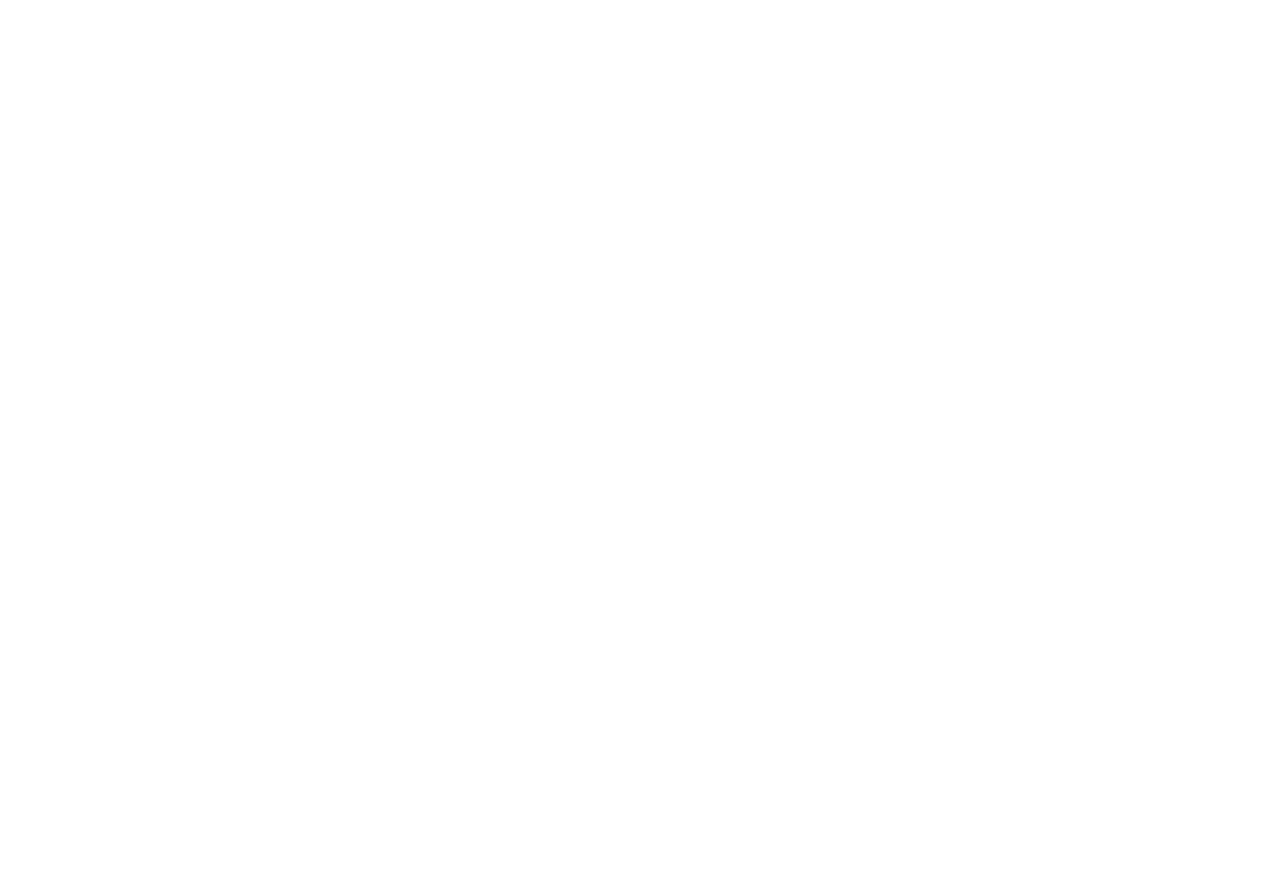
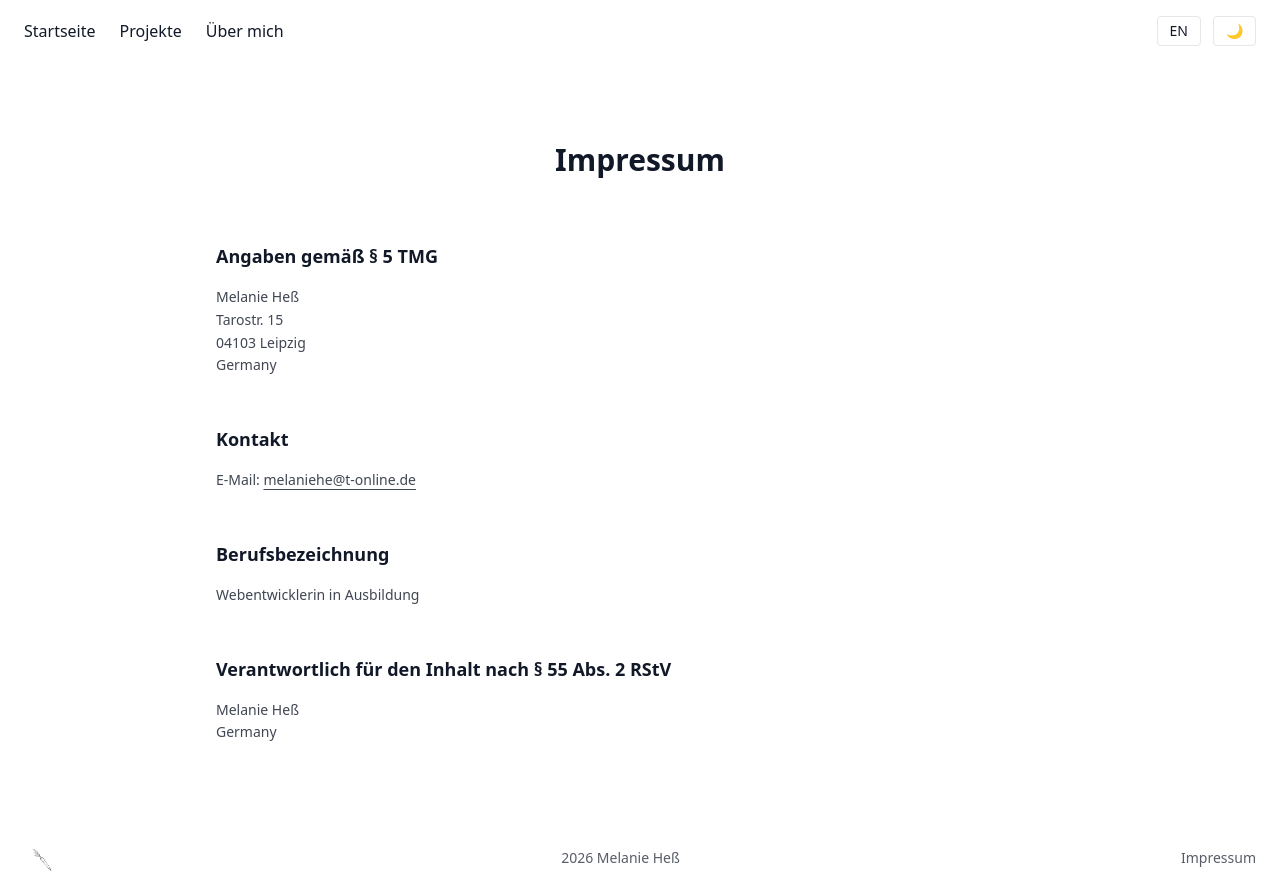
Before and after one commit to MelaTheCreator/portfolio, a React (Vite) app in the folder application/: page /impressum in a window 1280 px wide. Before the commit this address had no page. Before the commit the page ends 800 px from the top, so only its background shows below. Built offline with nearby package versions, Linux system fonts and the light colour scheme.

Commit message:
feat: add impressum

```diff
--- a/application/src/App.jsx
+++ b/application/src/App.jsx
@@ -5,6 +5,7 @@
 import About from "./pages/About";
 import Projects from "./pages/Projects";
 import CV from "./pages/CV";
+import Impressum from "./pages/Impressum";
 
 export default function App() {
   return (
@@ -16,6 +17,7 @@
           <Route path="/about/cv" element={<CV />} />
           <Route path="/about/cv/print" element={<CVPrint />} />
           <Route path="/projects" element={<Projects />} />
+          <Route path="/impressum" element={<Impressum />} />
         </Route>
       </Routes>
     </BrowserRouter>
--- a/application/src/components/Footer.jsx
+++ b/application/src/components/Footer.jsx
@@ -1,4 +1,5 @@
 import { useState, useEffect } from "react";
+import { Link } from "react-router-dom";
 import confetti from "canvas-confetti";
 
 export default function Footer() {
@@ -49,14 +50,22 @@
   };
 
   return (
-    <footer className="px-6 py-6 text-sm text-center opacity-70 flex items-center justify-center gap-2">
-      <button
-        onClick={handleCarrotClick}
-        className="inline-flex items-center transition-transform duration-200 hover:scale-110"
-      >
-        <img src="/moehre.webp" alt="icon" className="w-9 h-6" />
-      </button>{" "}
-      {new Date().getFullYear()} Melanie Heß
+    <footer className="px-6 py-6 text-sm text-center opacity-70 flex flex-col gap-5">
+      <div className="flex  justify-between gap-2 w-">
+        <button
+          onClick={handleCarrotClick}
+          className="inline-flex items-center transition-transform duration-200 hover:scale-110"
+        >
+          <img src="/moehre.webp" alt="icon" className="w-9 h-6" />
+        </button>
+        <span>{new Date().getFullYear()} Melanie Heß</span>
+        <Link
+          to="/impressum"
+          className="underline-offset-4 hover:opacity-100 transition"
+        >
+          Impressum
+        </Link>
+      </div>
     </footer>
   );
 }
--- /dev/null
+++ b/application/src/pages/Impressum.jsx
@@ -0,0 +1,78 @@
+import { useLanguage } from "../context/LanguageContext";
+
+export default function Impressum() {
+  const { language } = useLanguage();
+
+  const isDE = language === "de";
+
+  return (
+    <section className="px-6 py-20 max-w-4xl mx-auto">
+      <h2 className="text-3xl font-bold text-center mb-16">
+        {isDE ? "Impressum" : "Legal Notice"}
+      </h2>
+
+      <div className="space-y-12 text-sm leading-relaxed">
+        {/* §5 TMG */}
+        <section>
+          <h3 className="text-lg font-semibold mb-4">
+            {isDE
+              ? "Angaben gemäß § 5 TMG"
+              : "Information according to § 5 TMG"}
+          </h3>
+
+          <p className="opacity-80">
+            Melanie Heß
+            <br />
+            Tarostr. 15
+            <br />
+            04103 Leipzig
+            <br />
+            Germany
+          </p>
+        </section>
+
+        <section>
+          <h3 className="text-lg font-semibold mb-4">
+            {isDE ? "Kontakt" : "Contact"}
+          </h3>
+
+          <p className="opacity-80">
+            {isDE ? "E-Mail:" : "Email:"}{" "}
+            <a
+              href="mailto:melaniehe@t-online.de"
+              className="underline underline-offset-4"
+            >
+              melaniehe@t-online.de
+            </a>
+          </p>
+        </section>
+
+        <section>
+          <h3 className="text-lg font-semibold mb-4">
+            {isDE ? "Berufsbezeichnung" : "Professional Title"}
+          </h3>
+
+          <p className="opacity-80">
+            {isDE
+              ? "Webentwicklerin in Ausbildung"
+              : "Web Developer (in training)"}
+          </p>
+        </section>
+
+        <section>
+          <h3 className="text-lg font-semibold mb-4">
+            {isDE
+              ? "Verantwortlich für den Inhalt nach § 55 Abs. 2 RStV"
+              : "Responsible for content according to § 55 Abs. 2 RStV"}
+          </h3>
+
+          <p className="opacity-80">
+            Melanie Heß
+            <br />
+            Germany
+          </p>
+        </section>
+      </div>
+    </section>
+  );
+}
```
